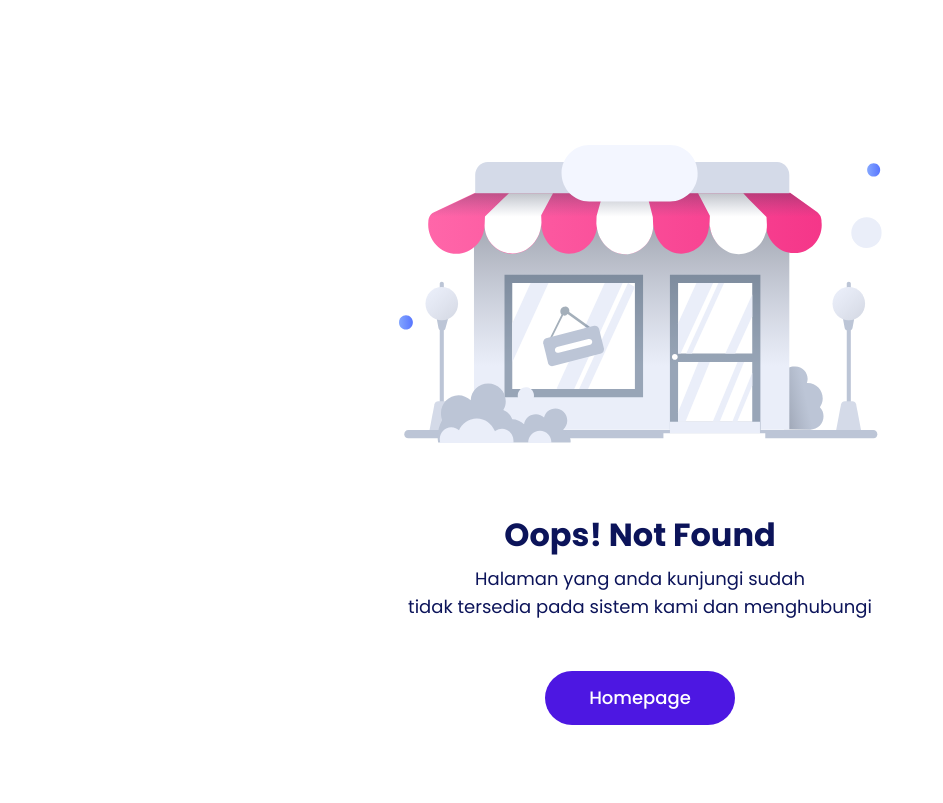
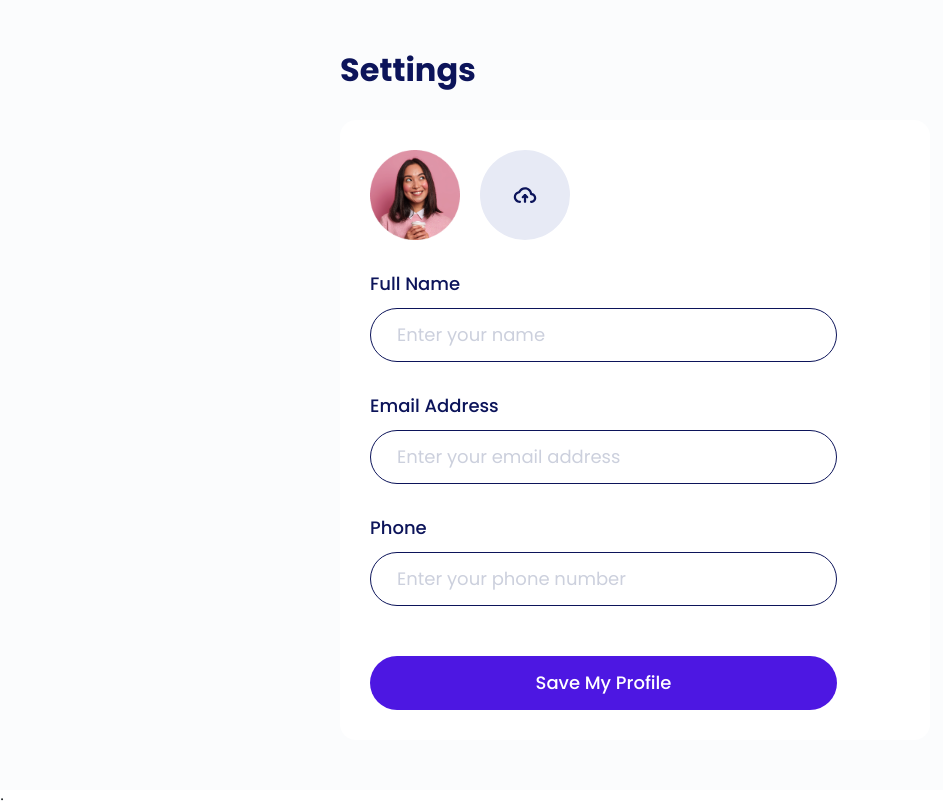
Before and after one commit to epanlauw/storegg-front-end, a Next.js app: page /member/edit-profile in a window 1280 px wide. Before the commit this address had no page. Shown: the top 803 px of the page, without its empty margins (0-943 px from the left). Built offline with nearby package versions, Linux system fonts and the light colour scheme.

Commit message:
Convert Edit Profile Page

```diff
--- a/pages/_app.tsx
+++ b/pages/_app.tsx
@@ -15,6 +15,7 @@
 import '../styles/utilities.css';
 import '../styles/transactions.css';
 import '../styles/transactions-detail.css';
+import '../styles/edit-profile.css';
 
 const MyApp = ({ Component, pageProps }: AppProps) => {
   return (
--- /dev/null
+++ b/pages/member/edit-profile.tsx
@@ -0,0 +1,165 @@
+const EditProfile = () => {
+  return (
+    <section className='edit-profile overflow-auto'>
+      <main className='main-wrapper'>
+        <div className='ps-lg-0'>
+          <h2 className='text-4xl fw-bold color-palette-1 mb-30'>Settings</h2>
+          <div className='bg-card pt-30 ps-30 pe-30 pb-30'>
+            <form action=''>
+              <div className='photo d-flex'>
+                <div className='position-relative me-20'>
+                  <img
+                    src='/img/avatar-1.png'
+                    width='90'
+                    height='90'
+                    className='avatar img-fluid'
+                    alt=''
+                  />
+                  <div className='avatar-overlay position-absolute top-0 d-flex justify-content-center align-items-center'>
+                    <svg
+                      width='24'
+                      height='24'
+                      viewBox='0 0 24 24'
+                      fill='none'
+                      xmlns='http://www.w3.org/2000/svg'
+                    >
+                      <path
+                        d='M3 6H5H21'
+                        stroke='white'
+                        strokeWidth='2'
+                        strokeLinecap='round'
+                        strokeLinejoin='round'
+                      />
+                      <path
+                        d='M8 6V4C8 3.46957 8.21071 2.96086 8.58579 2.58579C8.96086 2.21071 9.46957 2 10 2H14C14.5304 2 15.0391 2.21071 15.4142 2.58579C15.7893 2.96086 16 3.46957 16 4V6M19 6V20C19 20.5304 18.7893 21.0391 18.4142 21.4142C18.0391 21.7893 17.5304 22 17 22H7C6.46957 22 5.96086 21.7893 5.58579 21.4142C5.21071 21.0391 5 20.5304 5 20V6H19Z'
+                        stroke='white'
+                        strokeWidth='2'
+                        strokeLinecap='round'
+                        strokeLinejoin='round'
+                      />
+                      <path
+                        d='M14 11V17'
+                        stroke='white'
+                        strokeWidth='2'
+                        strokeLinecap='round'
+                        strokeLinejoin='round'
+                      />
+                      <path
+                        d='M10 11V17'
+                        stroke='white'
+                        strokeWidth='2'
+                        strokeLinecap='round'
+                        strokeLinejoin='round'
+                      />
+                    </svg>
+                  </div>
+                </div>
+                <div className='image-upload'>
+                  <label htmlFor='avatar'>
+                    <svg
+                      width='90'
+                      height='90'
+                      viewBox='0 0 90 90'
+                      fill='none'
+                      xmlns='http://www.w3.org/2000/svg'
+                    >
+                      <circle cx='45' cy='45' r='45' fill='#E7EAF5' />
+                      <path
+                        fillRule='evenodd'
+                        clipRule='evenodd'
+                        d='M45 39.375C42.7981 39.375 40.9679 40.7216 40.3127 42.5332C40.1693 42.9297 39.8162 43.2128 39.398 43.2665C37.4362 43.5183 36 45.1013 36 46.9286C36 48.919 37.7105 50.625 39.9375 50.625C40.5588 50.625 41.0625 51.1287 41.0625 51.75C41.0625 52.3713 40.5588 52.875 39.9375 52.875C36.5726 52.875 33.75 50.2638 33.75 46.9286C33.75 44.0997 35.7853 41.7878 38.4536 41.1547C39.5996 38.7573 42.1173 37.125 45 37.125C48.5711 37.125 51.6055 39.6452 52.1224 43.0137C54.4461 43.4763 56.25 45.4474 56.25 47.8929C56.25 50.6955 53.8807 52.875 51.075 52.875C50.4537 52.875 49.95 52.3713 49.95 51.75C49.95 51.1287 50.4537 50.625 51.075 50.625C52.7428 50.625 54 49.3507 54 47.8929C54 46.435 52.7428 45.1607 51.075 45.1607C50.4537 45.1607 49.95 44.657 49.95 44.0357C49.95 41.5128 47.7862 39.375 45 39.375Z'
+                        fill='#0C145A'
+                      />
+                      <path
+                        fillRule='evenodd'
+                        clipRule='evenodd'
+                        d='M45 52.875C44.3787 52.875 43.875 52.3713 43.875 51.75V45C43.875 44.3787 44.3787 43.875 45 43.875C45.6213 43.875 46.125 44.3787 46.125 45V51.75C46.125 52.3713 45.6213 52.875 45 52.875Z'
+                        fill='#0C145A'
+                      />
+                      <path
+                        fillRule='evenodd'
+                        clipRule='evenodd'
+                        d='M41.9545 48.0455C41.5152 47.6062 41.5152 46.8938 41.9545 46.4545L44.2045 44.2045C44.6438 43.7652 45.3562 43.7652 45.7955 44.2045C46.2348 44.6438 46.2348 45.3562 45.7955 45.7955L43.5455 48.0455C43.1062 48.4848 42.3938 48.4848 41.9545 48.0455Z'
+                        fill='#0C145A'
+                      />
+                      <path
+                        fillRule='evenodd'
+                        clipRule='evenodd'
+                        d='M44.2045 44.2045C44.6438 43.7652 45.3562 43.7652 45.7955 44.2045L48.0455 46.4545C48.4848 46.8938 48.4848 47.6062 48.0455 48.0455C47.6062 48.4848 46.8938 48.4848 46.4545 48.0455L44.2045 45.7955C43.7652 45.3562 43.7652 44.6438 44.2045 44.2045Z'
+                        fill='#0C145A'
+                      />
+                    </svg>
+                  </label>
+                  <input
+                    id='avatar'
+                    type='file'
+                    name='avatar'
+                    accept='image/png, image/jpeg'
+                  />
+                </div>
+              </div>
+              <div className='pt-30'>
+                <label
+                  htmlFor='name'
+                  className='form-label text-lg fw-medium color-palette-1 mb-10'
+                >
+                  Full Name
+                </label>
+                <input
+                  type='text'
+                  className='form-control rounded-pill text-lg'
+                  id='name'
+                  name='name'
+                  aria-describedby='name'
+                  placeholder='Enter your name'
+                />
+              </div>
+              <div className='pt-30'>
+                <label
+                  htmlFor='email'
+                  className='form-label text-lg fw-medium color-palette-1 mb-10'
+                >
+                  Email Address
+                </label>
+                <input
+                  type='email'
+                  className='form-control rounded-pill text-lg'
+                  id='email'
+                  name='email'
+                  aria-describedby='email'
+                  placeholder='Enter your email address'
+                />
+              </div>
+              <div className='pt-30'>
+                <label
+                  htmlFor='phone'
+                  className='form-label text-lg fw-medium color-palette-1 mb-10'
+                >
+                  Phone
+                </label>
+                <input
+                  type='tel'
+                  className='form-control rounded-pill text-lg'
+                  id='phone'
+                  name='phone'
+                  aria-describedby='phone'
+                  placeholder='Enter your phone number'
+                />
+              </div>
+              <div className='button-group d-flex flex-column pt-50'>
+                <button
+                  type='submit'
+                  className='btn btn-save fw-medium text-lg text-white rounded-pill'
+                >
+                  Save My Profile
+                </button>
+              </div>
+            </form>
+          </div>
+        </div>
+      </main>
+    </section>
+  );
+};
+
+export default EditProfile;
--- /dev/null
+++ b/styles/edit-profile.css
@@ -0,0 +1,71 @@
+
+.edit-profile {
+    background-color: #FBFCFD;
+}
+
+.edit-profile main.main-wrapper{
+    margin-left: 340px;
+    height: 100%;
+    margin-right: auto;
+    position: relative;
+    padding: 50px 50px 50px 0px;
+}
+
+.edit-profile .bg-card{
+    background-color: #FFF;
+    border-radius: 1rem;
+    max-width: 590px;
+}
+.edit-profile main .avatar-overlay:hover{
+    opacity: 1;
+}
+
+.edit-profile main .avatar-overlay{
+    background-color: rgba(12, 20, 90, 0.7);
+    width: 90px;
+    height: 90px;
+    border-radius: 999px;
+    opacity: 0;
+    transition: all 0.3s linear;
+    cursor: pointer;
+}
+
+.edit-profile .image-upload label{
+    cursor: pointer;
+}
+
+.edit-profile .image-upload  input {
+    visibility: hidden;
+    width: 0;
+    height: 0;
+}
+
+.edit-profile input[type="tel"],
+.edit-profile input[type="email"],
+.edit-profile input[type="text"]{
+    border: 1px solid #0C145A;
+    padding: 0.75rem 1.625rem;
+    color: #0C145A;
+    max-width: 467px;
+}
+
+.edit-profile input[type="tel"]:focus-within,
+.edit-profile input[type="email"]:focus-within,
+.edit-profile input[type="text"]:focus-within{
+    color: #0C145A;
+}
+
+.edit-profile input[type="tel"]::placeholder,
+.edit-profile input[type="email"]::placeholder,
+.edit-profile input[type="text"]::placeholder{
+    color: #CCD0DD;
+}
+
+.edit-profile .btn-save{
+    padding: 0.75rem;
+    background-color: #4D17E2;
+}
+
+.edit-profile .button-group{
+    max-width: 467px;
+}
```
